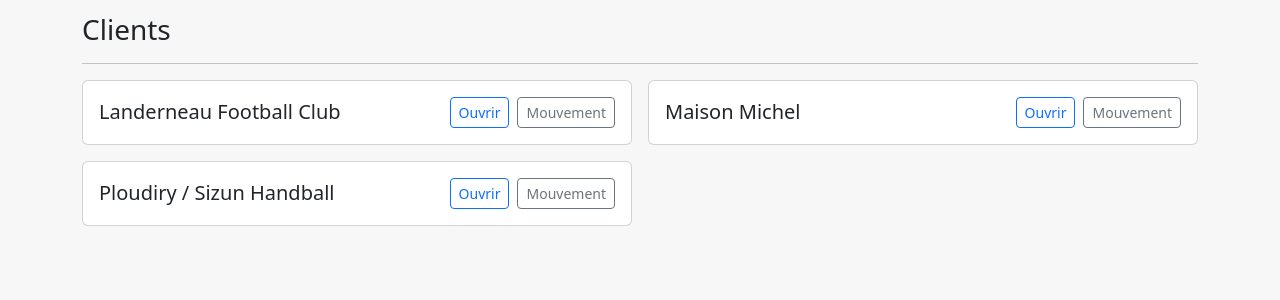
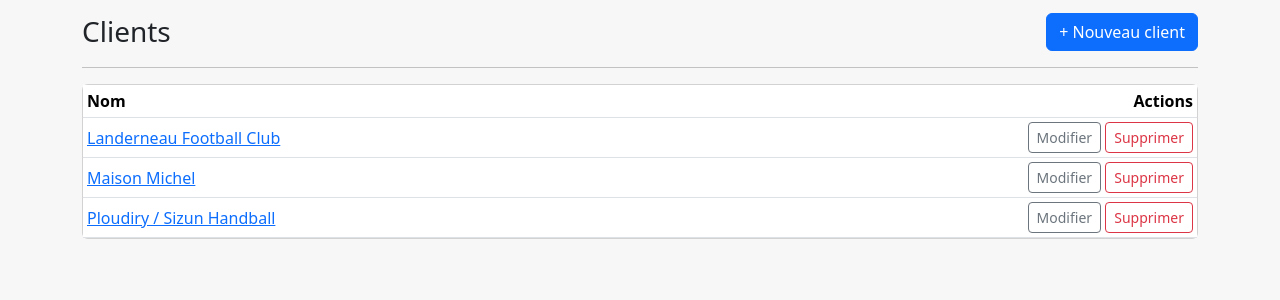
Before and after one commit to lecentrallanderneau-oss/livraison-et-suivi-futs, a Flask app: page /clients in a window 1280 px wide. Shown: the part 57-357 px from the top of the page. Run offline with Flask 3, Linux system fonts and the light colour scheme.

Commit message:
Update clients.html

```diff
--- a/templates/clients.html
+++ b/templates/clients.html
@@ -1,25 +1,32 @@
 {% extends "base.html" %}
-{% block title %}Clients · Gestion fûts{% endblock %}
+{% block title %}Clients{% endblock %}
 {% block content %}
-<h1 class="h3">Clients</h1>
+<div class="d-flex align-items-center justify-content-between">
+  <h1 class="h3 mb-0">Clients</h1>
+  <a class="btn btn-primary" href="{{ url_for('client_new') }}">+ Nouveau client</a>
+</div>
 <hr>
-<div class="row row-cols-1 row-cols-md-2 g-3">
-  {% for c in clients %}
-  <div class="col">
-    <div class="card">
-      <div class="card-body d-flex justify-content-between align-items-center">
-        <div>
-          <h5 class="card-title mb-0">{{ c.name }}</h5>
-        </div>
-        <div class="d-flex gap-2">
-          <a class="btn btn-sm btn-outline-primary" href="{{ url_for('client_detail', client_id=c.id) }}">Ouvrir</a>
-          <a class="btn btn-sm btn-outline-secondary" href="{{ url_for('movement_new', client_id=c.id) }}">Mouvement</a>
-        </div>
-      </div>
-    </div>
+
+<div class="card">
+  <div class="card-body p-0">
+    <table class="table table-sm mb-0 align-middle">
+      <thead><tr><th>Nom</th><th class="text-end">Actions</th></tr></thead>
+      <tbody>
+        {% for c in clients %}
+          <tr>
+            <td><a href="{{ url_for('client_detail', client_id=c.id) }}">{{ c.name }}</a></td>
+            <td class="text-end">
+              <a class="btn btn-sm btn-outline-secondary" href="{{ url_for('client_edit', client_id=c.id) }}">Modifier</a>
+              <form method="post" action="{{ url_for('client_delete', client_id=c.id) }}" class="d-inline" onsubmit="return confirm('Supprimer ce client ?');">
+                <button class="btn btn-sm btn-outline-danger">Supprimer</button>
+              </form>
+            </td>
+          </tr>
+        {% else %}
+          <tr><td colspan="2" class="text-center text-muted">Aucun client.</td></tr>
+        {% endfor %}
+      </tbody>
+    </table>
   </div>
-  {% else %}
-    <div class="col"><div class="alert alert-info mb-0">Aucun client.</div></div>
-  {% endfor %}
 </div>
 {% endblock %}
```
